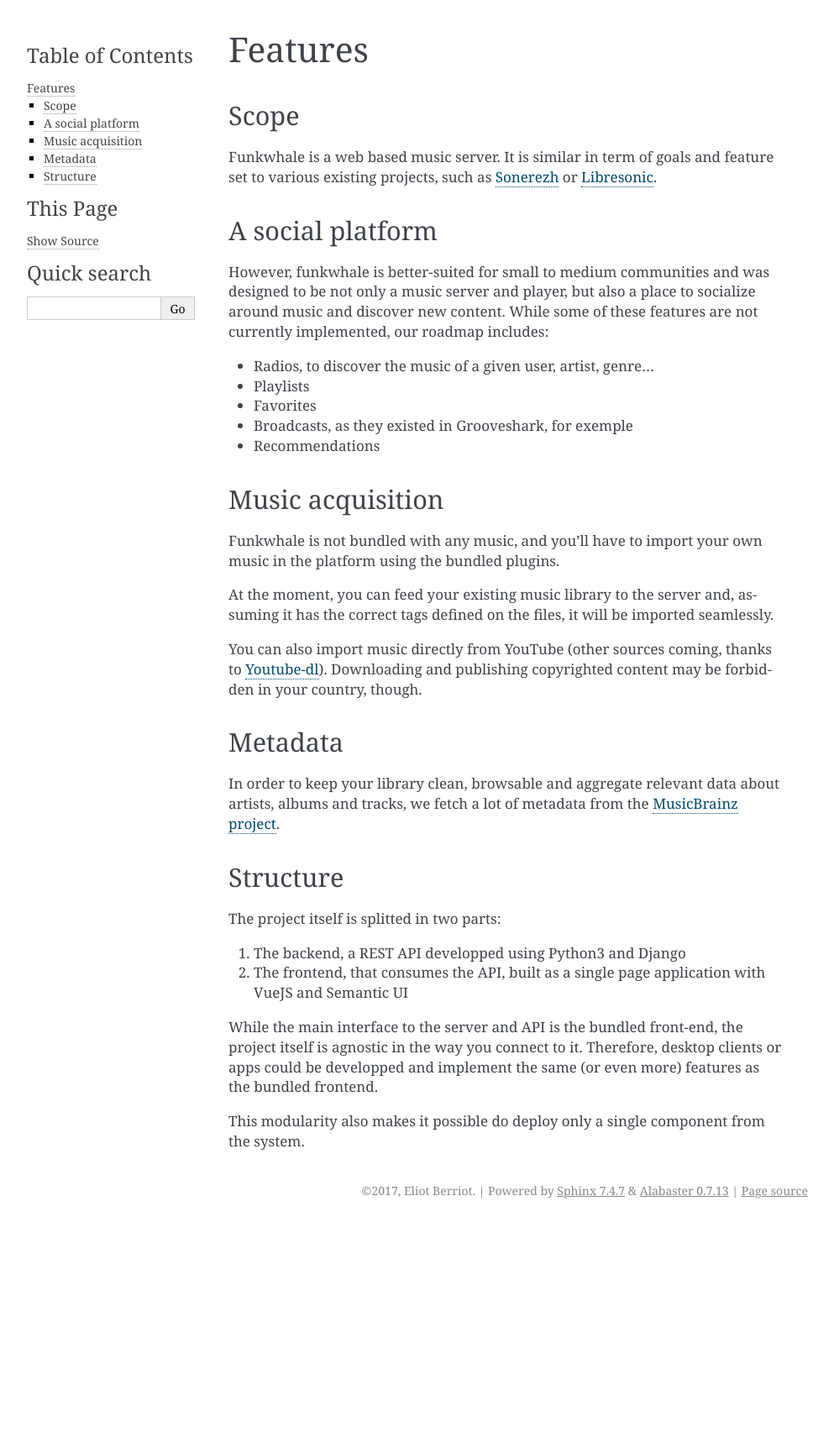
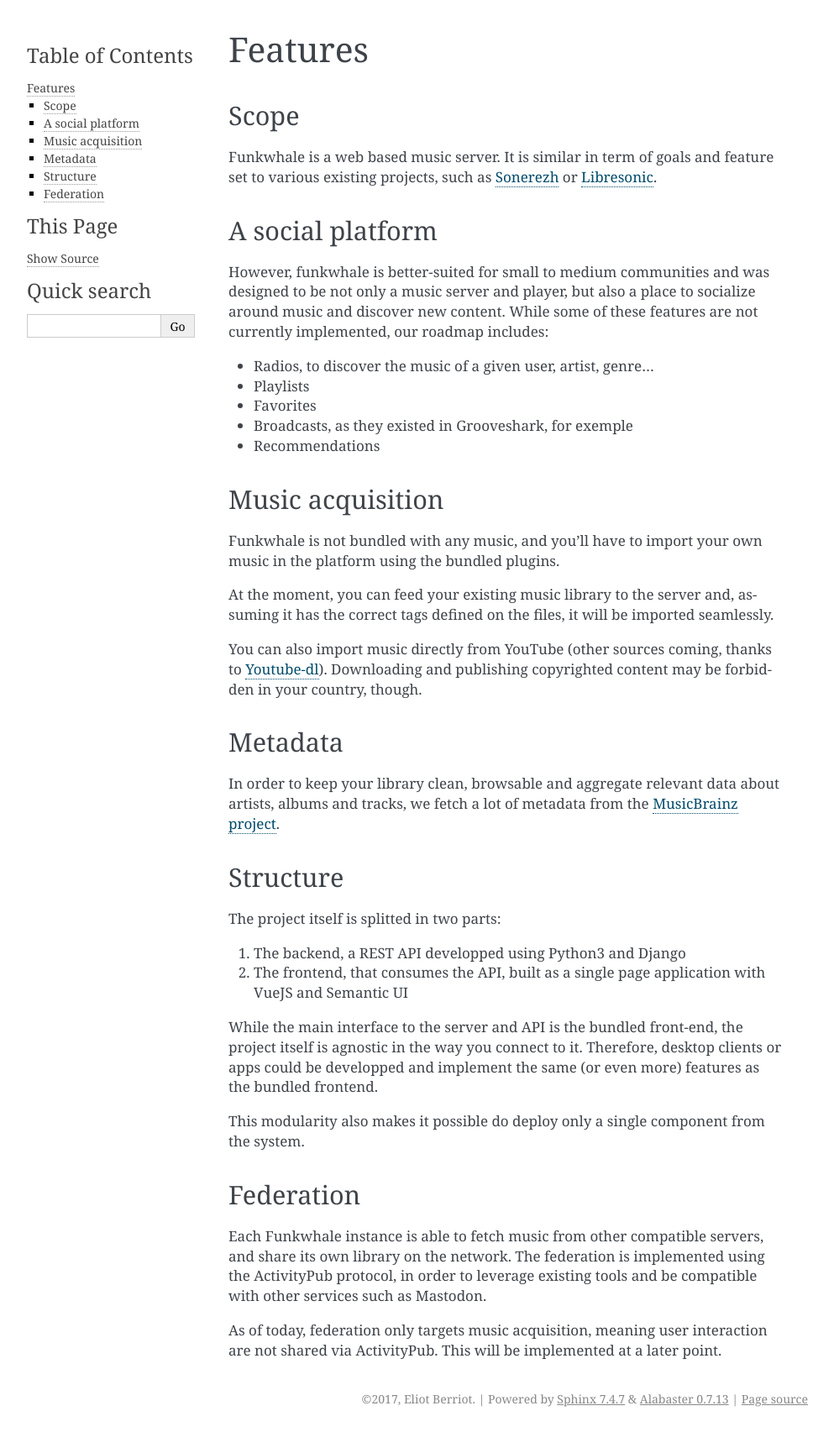
Before and after one commit to RYGhub/funkwhale, a Sphinx documentation site: the page built from docs/features.rst, in a window 1280 px wide. Shown: the whole page at 84% size, without its empty margins (148-1141 px from the left). Built offline with Sphinx 7.4.7, drawn with Linux system fonts in a browser that asks for light colours; before the commit the page ends 1457 px from its top, so only the background shows below that.

Commit message:
Added basic documentation on the federation feature

```diff
--- a/docs/features.rst
+++ b/docs/features.rst
@@ -42,3 +42,14 @@
 While the main interface to the server and API is the bundled front-end, the project itself is agnostic in the way you connect to it. Therefore, desktop clients or apps could be developped and implement the same (or even more) features as the bundled frontend.
 
 This modularity also makes it possible do deploy only a single component from the system.
+
+Federation
+----------
+
+Each Funkwhale instance is able to fetch music from other compatible servers,
+and share its own library on the network. The federation is implemented
+using the ActivityPub protocol, in order to leverage existing tools
+and be compatible with other services such as Mastodon.
+
+As of today, federation only targets music acquisition, meaning user interaction
+are not shared via ActivityPub. This will be implemented at a later point.
--- a/docs/importing-music.rst
+++ b/docs/importing-music.rst
@@ -67,3 +67,9 @@
     ./download-tracks.sh music.txt
 
 This will download a bunch of zip archives (one per album) under the ``data/music`` directory and unzip their content.
+
+From other instances
+--------------------
+
+Funkwhale also supports importing music from other instances. Please refer
+to :doc:`federation` for more details.
--- a/docs/index.rst
+++ b/docs/index.rst
@@ -15,6 +15,7 @@
    installation/index
    configuration
    importing-music
+   federation
    upgrading
    changelog
 
```
Also changed, not shown: docs/federation.rst (added, +40 -0 lines).
